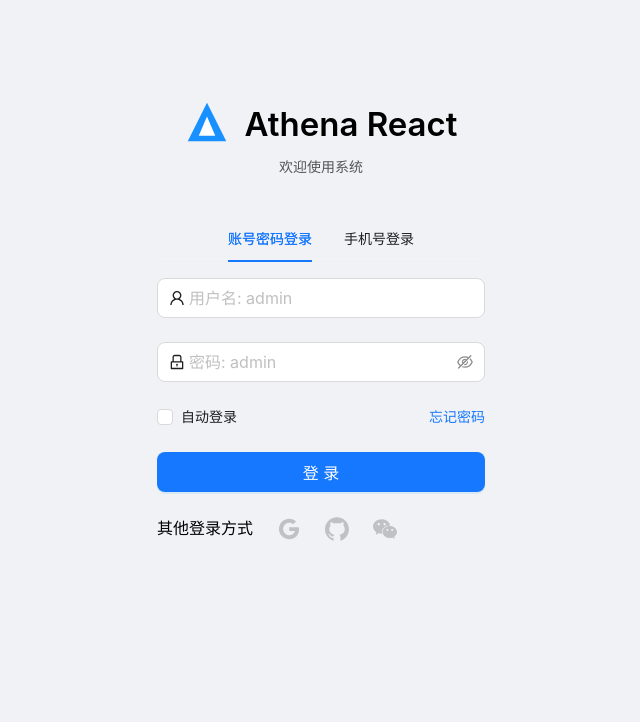
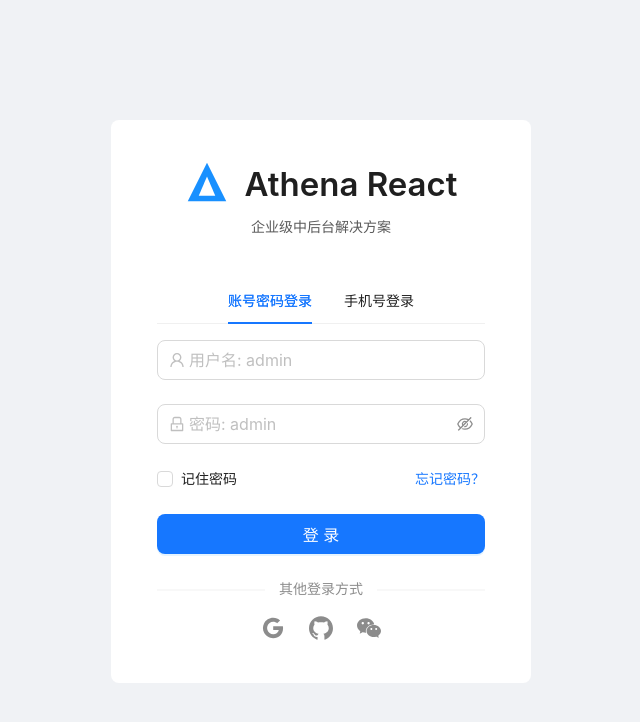
Before and after one commit to george510257/athena-react, a React (Vite) app: page /login in a window 1280 px wide. Shown: the top 722 px of the page, without its empty margins (319-959 px from the left). Built offline with nearby package versions, Linux system fonts and the light colour scheme.

Commit message:
优化登录页面

```diff
--- a/src/main.tsx
+++ b/src/main.tsx
@@ -3,10 +3,13 @@
 import { RouterProvider } from 'react-router-dom';
 import router from './routes';
 import './index.css';
+import { App } from 'antd';
 
 const root = createRoot(document.getElementById('root')!);
 root.render(
   <React.StrictMode>
-    <RouterProvider router={router} />
+    <App>
+      <RouterProvider router={router} />
+    </App>
   </React.StrictMode>
 );
--- a/src/pages/Login/index.module.less
+++ b/src/pages/Login/index.module.less
@@ -6,21 +6,51 @@
   background: #f0f2f5;
 }
 
+.loginCard {
+  width: 100%;
+  max-width: 420px;
+  margin: 120px auto;
+  border-radius: 8px;
+
+  :global {
+    .ant-pro-form-login-container {
+      padding: 24px 0;
+    }
+  }
+}
+
 .icon {
-  color: rgba(0, 0, 0, 0.2);
+  color: rgba(0, 0, 0, 0.45);
   font-size: 24px;
-  vertical-align: middle;
   cursor: pointer;
   transition: color 0.3s;
-  margin-left: 16px;
 
   &:hover {
     color: #1890ff;
   }
 }
 
-:global {
-  .ant-pro-form-login-container {
-    padding-top: 100px;
-  }
+.otherLogin {
+  width: 100%;
+  text-align: center;
 }
+
+.prefixIcon {
+  color: rgba(0, 0, 0, 0.25);
+}
+
+.formFooter {
+  display: flex;
+  justify-content: space-between;
+  margin-bottom: 24px;
+}
+
+.forgotPassword {
+  float: right;
+  cursor: pointer;
+}
+
+.dividerText {
+  color: rgba(0, 0, 0, 0.45);
+  font-size: 14px;
+}
--- a/src/pages/Login/index.tsx
+++ b/src/pages/Login/index.tsx
@@ -12,8 +12,9 @@
   ProFormCaptcha,
   ProFormCheckbox,
   ProFormText,
+  ProCard,
 } from '@ant-design/pro-components';
-import { message, Tabs, Space } from 'antd';
+import { message, Tabs, Space, Divider, App } from 'antd';
 import { useNavigate } from 'react-router-dom';
 import styles from './index.module.less';
 import logo from '../../assets/logo.svg';
@@ -22,37 +23,66 @@
 
 const Login: React.FC = () => {
   const [loginType, setLoginType] = useState<LoginType>('account');
+  const [loading, setLoading] = useState(false);
   const navigate = useNavigate();
+  const { message: antMessage } = App.useApp();
 
   const handleSubmit = async (values: any) => {
+    setLoading(true);
+    try {
       if (loginType === 'account') {
         const { username, password } = values;
         if (username === 'admin' && password === 'admin') {
-        message.success('登录成功！');
+          antMessage.success('登录成功');
+          if (values.rememberMe) {
+            localStorage.setItem('username', username);
+          }
           navigate('/');
         } else {
-        message.error('用户名或密码错误！');
+          antMessage.error('用户名或密码错误');
         }
       } else {
-      // 手机号登录逻辑
-      message.success('登录成功！');
+        const { mobile, captcha } = values;
+        if (captcha === '1234') {
+          antMessage.success('登录成功');
           navigate('/');
+        } else {
+          antMessage.error('验证码错误');
+        }
+      }
+    } finally {
+      setLoading(false);
     }
   };
 
   return (
     <div className={styles.container}>
+      <ProCard className={styles.loginCard}>
         <LoginForm
           logo={logo}
           title="Athena React"
-        subTitle="欢迎使用系统"
+          subTitle="企业级中后台解决方案"
+          loading={loading}
           actions={
-          <Space>
-            其他登录方式
-            <GoogleOutlined className={styles.icon} />
-            <GithubOutlined className={styles.icon} />
-            <WechatOutlined className={styles.icon} />
+            <div className={styles.otherLogin}>
+              <Divider plain>
+                <span className={styles.dividerText}>其他登录方式</span>
+              </Divider>
+              <Space align="center" size={24}>
+                <GoogleOutlined
+                  className={styles.icon}
+                  onClick={() => antMessage.info('Google登录开发中')}
+                />
+                <GithubOutlined
+                  className={styles.icon}
+                  onClick={() => antMessage.info('Github登录开发中')}
+                />
+                <WechatOutlined
+                  className={styles.icon}
+                  onClick={() => antMessage.info('微信登录开发中')}
+                />
               </Space>
+            </div>
           }
           onFinish={handleSubmit}
         >
@@ -77,13 +107,18 @@
                 name="username"
                 fieldProps={{
                   size: 'large',
-                prefix: <UserOutlined />,
+                  prefix: <UserOutlined className={styles.prefixIcon} />,
                 }}
+                initialValue={localStorage.getItem('username') || ''}
                 placeholder="用户名: admin"
                 rules={[
                   {
                     required: true,
-                  message: '请输入用户名!',
+                    message: '请输入用户名',
+                  },
+                  {
+                    min: 3,
+                    message: '用户名至少3个字符',
                   },
                 ]}
               />
@@ -91,13 +126,17 @@
                 name="password"
                 fieldProps={{
                   size: 'large',
-                prefix: <LockOutlined />,
+                  prefix: <LockOutlined className={styles.prefixIcon} />,
                 }}
                 placeholder="密码: admin"
                 rules={[
                   {
                     required: true,
-                  message: '请输入密码！',
+                    message: '请输入密码',
+                  },
+                  {
+                    min: 5,
+                    message: '密码至少5个字符',
                   },
                 ]}
               />
@@ -108,18 +147,18 @@
               <ProFormText
                 fieldProps={{
                   size: 'large',
-                prefix: <MobileOutlined />,
+                  prefix: <MobileOutlined className={styles.prefixIcon} />,
                 }}
                 name="mobile"
                 placeholder="手机号"
                 rules={[
                   {
                     required: true,
-                  message: '请输入手机号！',
+                    message: '请输入手机号',
                   },
                   {
-                  pattern: /^1\d{10}$/,
-                  message: '手机号格式错误！',
+                    pattern: /^1[3-9]\d{9}$/,
+                    message: '手机号格式不正确',
                   },
                 ]}
               />
@@ -130,7 +169,7 @@
                 captchaProps={{
                   size: 'large',
                 }}
-              placeholder="请输入验证码"
+                placeholder="验证码"
                 captchaTextRender={(timing, count) => {
                   if (timing) {
                     return `${count} 秒后重新获取`;
@@ -141,22 +180,29 @@
                 rules={[
                   {
                     required: true,
-                  message: '请输入验证码！',
+                    message: '请输入验证码',
+                  },
+                  {
+                    len: 4,
+                    message: '验证码长度应为4位',
                   },
                 ]}
                 onGetCaptcha={async () => {
-                message.success('获取验证码成功！验证码为：1234');
+                  antMessage.success('验证码为: 1234');
                 }}
               />
             </>
           )}
-        <div style={{ marginBottom: 24 }}>
-          <ProFormCheckbox noStyle name="autoLogin">
-            自动登录
+          <div className={styles.formFooter}>
+            <ProFormCheckbox noStyle name="rememberMe">
+              记住密码
             </ProFormCheckbox>
-          <a style={{ float: 'right' }}>忘记密码</a>
+            <a className={styles.forgotPassword} onClick={() => antMessage.info('忘记密码功能开发中')}>
+              忘记密码？
+            </a>
           </div>
         </LoginForm>
+      </ProCard>
     </div>
   );
 };
```
Lines whose indentation alone changed are shown as unchanged.
